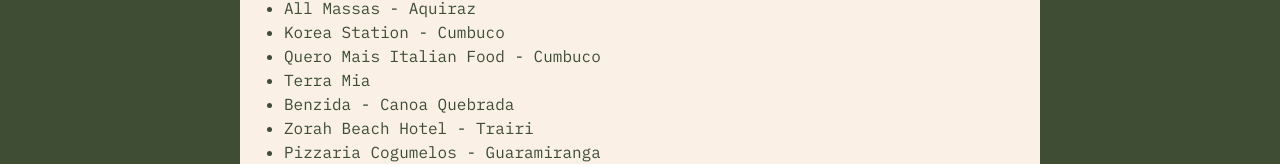
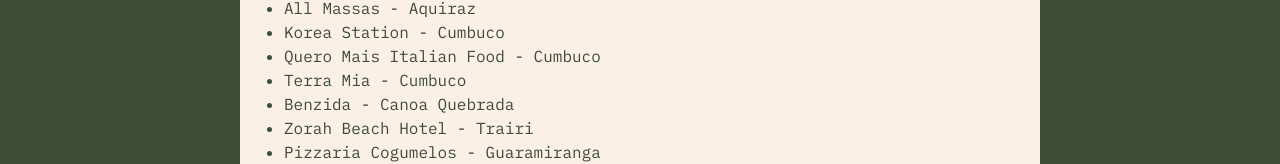
Before and after one commit to flaviare1s/bizu-vegano, a React (Vite) app: page /dicas in a window 1280 px wide. Shown: the part 504-668 px from the top of the page. Built offline with nearby package versions, Linux system fonts and the light colour scheme; no server answers; the database is empty; a web font is replaced by a local one.

Commit message:
Corrige erro no texto

```diff
--- a/src/components/OutrosMunicipiosCearenses.jsx
+++ b/src/components/OutrosMunicipiosCearenses.jsx
@@ -14,7 +14,7 @@
         <li><a href="https://www.instagram.com/allmassas?igsh=dXZrcDA4eDIyM2hy">All Massas - Aquiraz</a></li>
         <li><a href="https://www.instagram.com/korea.station.br?igsh=dmtxZHI3ZjdtajRy">Korea Station - Cumbuco</a></li>
         <li><a href="https://www.instagram.com/queromaisitalianfood?igsh=MXJ2OTlvMDRzZmY4Zw==">Quero Mais Italian Food - Cumbuco</a></li>
-        <li><a href="https://www.instagram.com/terramiacumbuco?igsh=N2hxemhtZGdjYW8x">Terra Mia</a></li>
+        <li><a href="https://www.instagram.com/terramiacumbuco?igsh=N2hxemhtZGdjYW8x">Terra Mia - Cumbuco</a></li>
         <li><a href="https://www.instagram.com/benzida_?igsh=MXg3Z2llYm45bDN2Zw==">Benzida - Canoa Quebrada</a></li>
         <li><a href="https://www.instagram.com/zorahbeachhotel?igsh=aHRkOTg4MGoyczc0">Zorah Beach Hotel - Trairi</a></li>
         <li><a href="https://www.instagram.com/pizzaria_cogumelos?igsh=cjNtbDFrZTltMnQw">Pizzaria Cogumelos - Guaramiranga</a></li>
```
